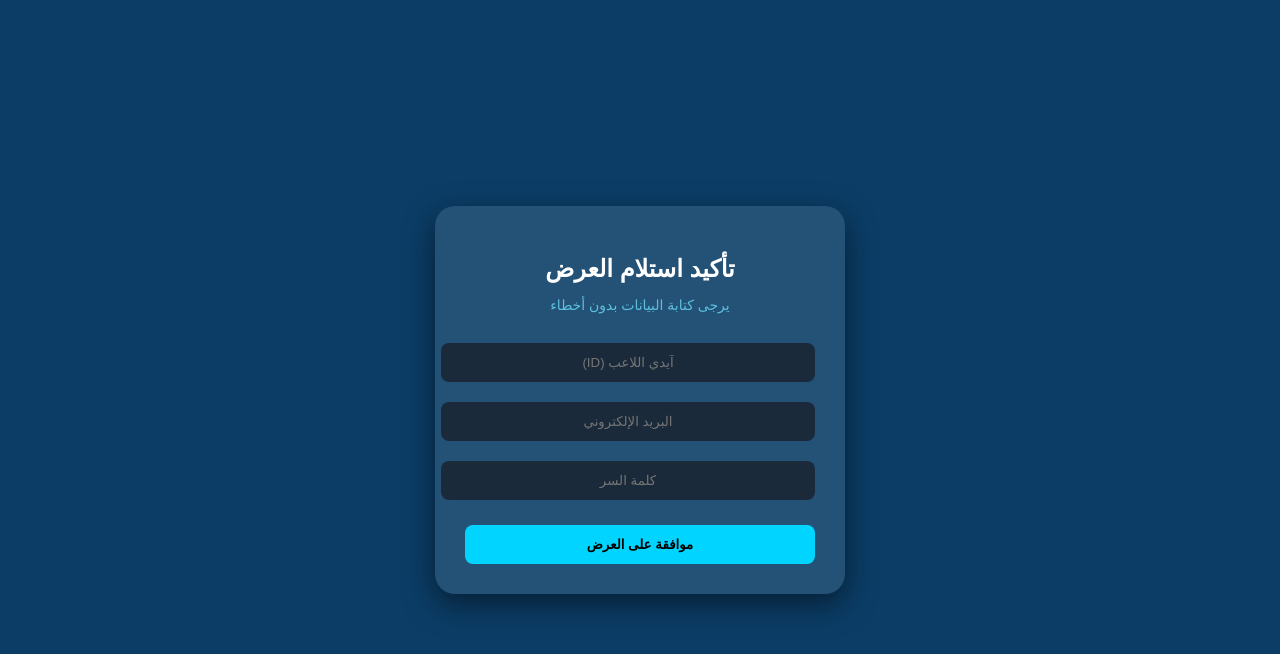
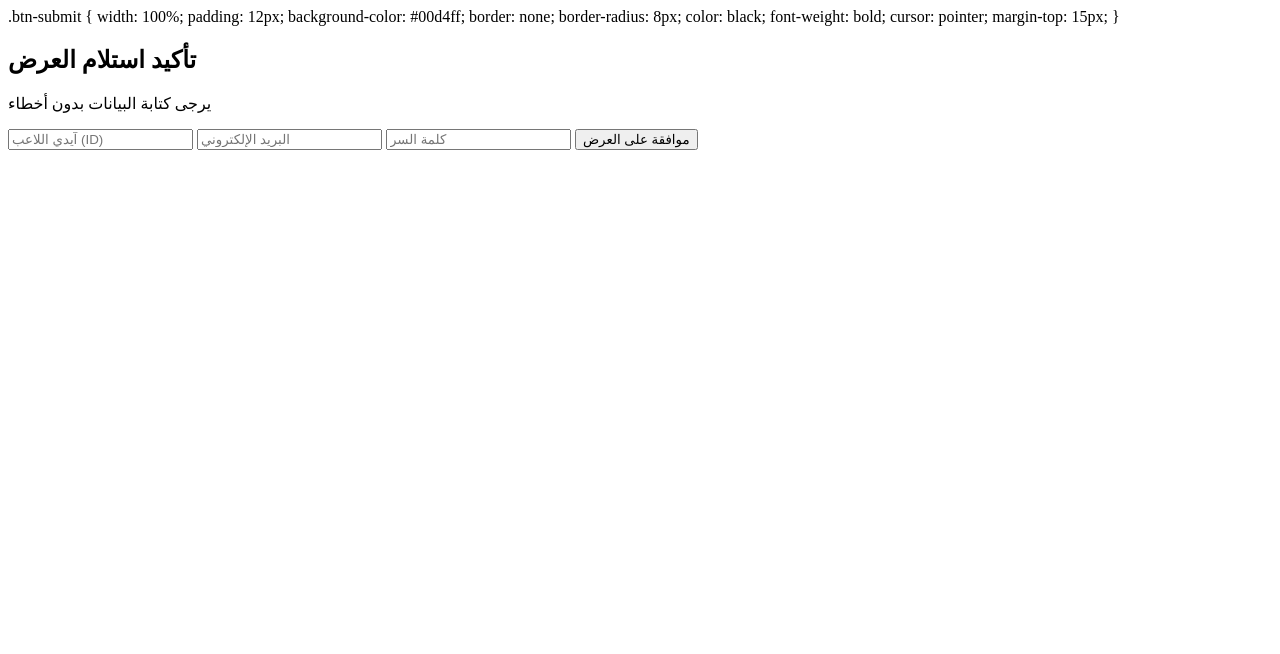
Before and after one commit to jjryr888-cmd/My-gm, a plain HTML site: page index.html in a window 1280 px wide. Drawn offline with Linux system fonts and the light colour scheme.

Commit message:
Update index.html

```diff
--- a/index.html
+++ b/index.html
@@ -1,39 +1,3 @@
-<!DOCTYPE html>
-<html lang="ar" dir="rtl">
-<head>
-    <meta charset="UTF-8">
-    <meta name="viewport" content="width=device-width, initial-scale=1.0">
-    <title>تأكيد استلام العرض</title>
-    <style>
-        body {
-            background-color: #0b3d66; /* لون خلفية مشابه للصور */
-            font-family: sans-serif;
-            display: flex;
-            justify-content: center;
-            align-items: center;
-            height: 100vh;
-            margin: 0;
-        }
-        .card {
-            background-color: rgba(255, 255, 255, 0.1);
-            padding: 30px;
-            border-radius: 20px;
-            width: 350px;
-            text-align: center;
-            box-shadow: 0 10px 30px rgba(0,0,0,0.5);
-        }
-        h2 { color: white; margin-bottom: 10px; }
-        p { color: #5bc0de; font-size: 14px; margin-bottom: 20px; }
-        input {
-            width: 100%;
-            padding: 12px;
-            margin: 10px 0;
-            border-radius: 8px;
-            border: none;
-            background-color: #1a2a3a;
-            color: white;
-            text-align: center;
-        }
         .btn-submit {
             width: 100%;
             padding: 12px;
```
